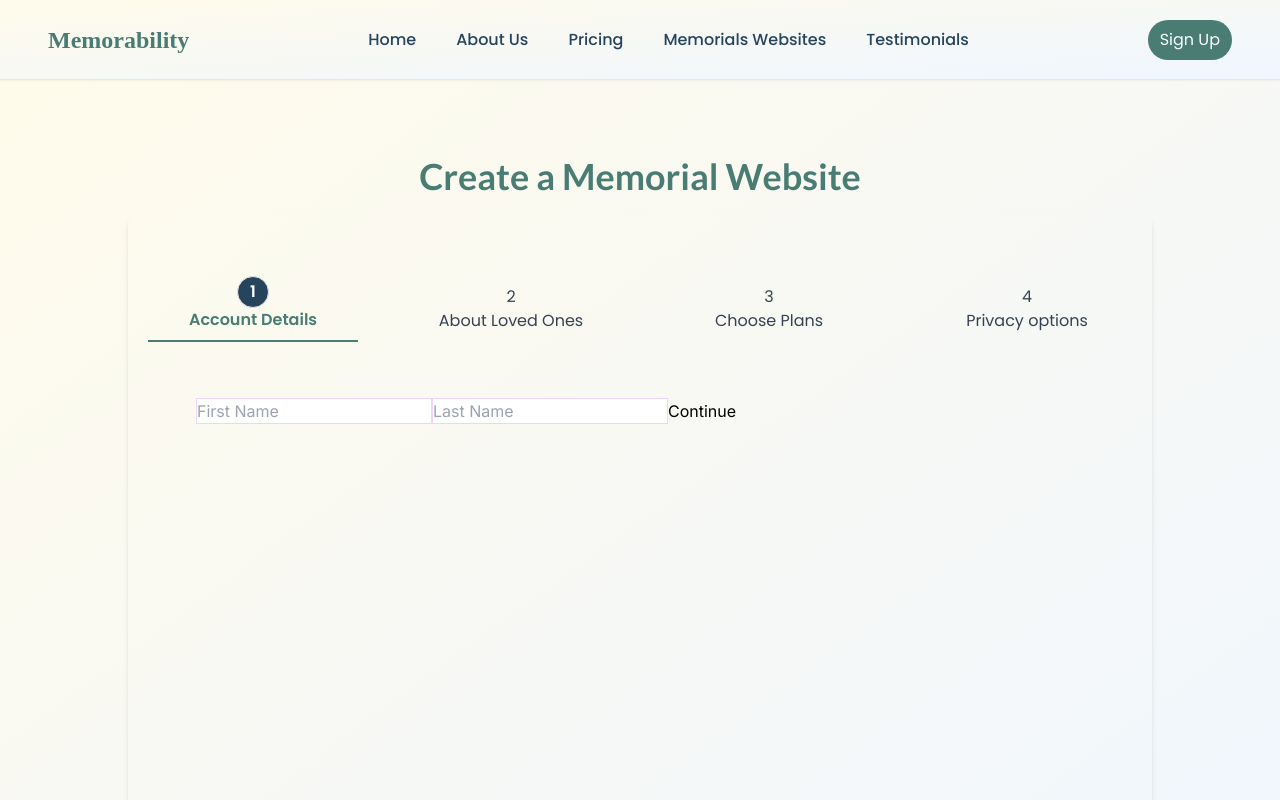
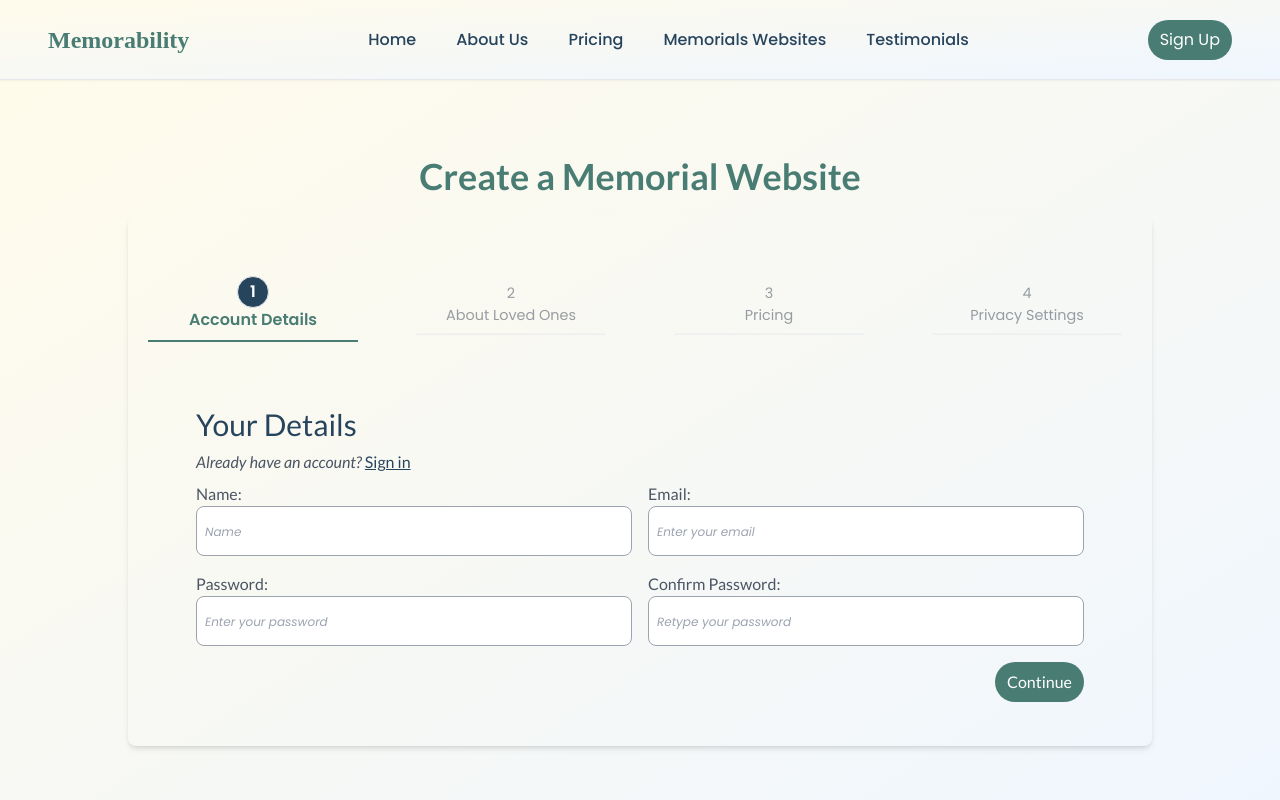
Before and after one commit to sudip-pandey25/MemorialWebsite, a Next.js app: page /creatememorial/register in a window 1280 px wide. Shown: the top 800 px of the page. Built offline with nearby package versions, Linux system fonts and the light colour scheme; a web font is replaced by a local one.

Commit message:
Register page setup

```diff
--- a/package.json
+++ b/package.json
@@ -10,6 +10,7 @@
   },
   "dependencies": {
     "clsx": "^2.1.1",
+    "framer-motion": "^12.4.1",
     "lottie-react": "^2.4.1",
     "lucide-react": "^0.474.0",
     "next": "15.1.6",
--- a/src/app/components/creatememorial/Heading.jsx
+++ b/src/app/components/creatememorial/Heading.jsx
@@ -1,26 +1,48 @@
 import React from "react";
+import { motion } from "framer-motion";
 
-const Heading = () => {
+const Heading = ({ active }) => {
+  const activeClassName = "text-foreground border-foreground font-semibold";
+  const activeSpan =
+    "border bg-primary rounded-full text-white w-5 h-5 lg:w-8 lg:h-8";
+
+  const headingVariants = {
+    initial: { opacity: 0.5, scale: 0.9 },
+    active: { opacity: 1, scale: 1 },
+  };
+
   return (
-    <div className="flex gap-12 justify-center items-center text-center my-10 w-full text-xs lg:text-base font-poppins text-gray-700 ">
-      <div className="heading-1 flex flex-col items-center justify-center pb-2 border-b-2 text-foreground border-foreground font-semibold flex-1">
-        <span className="flex items-center justify-center border bg-primary rounded-full text-white w-5 h-5 lg:w-8 lg:h-8">
-          1
-        </span>
-        <h1>Account Details</h1>
-      </div>
-      <div className="heading-1 flex flex-col items-center justify-center flex-1">
-        <span>2</span>
-        <h1>About Loved Ones</h1>
-      </div>
-      <div className="heading-1 flex flex-col items-center justify-center flex-1">
-        <span>3</span>
-        <h1>Choose Plans</h1>
-      </div>
-      <div className="heading-1 flex flex-col items-center justify-center flex-1">
-        <span>4</span>
-        <h1>Privacy options</h1>
-      </div>
+    <div className="flex gap-12 justify-center items-center text-center my-10 w-full text-xs lg:text-base font-poppins text-gray-700 transition-all duration-300 ease-in-out">
+      {[
+        "Account Details",
+        "About Loved Ones",
+        "Pricing",
+        "Privacy Settings",
+      ].map((title, index) => {
+        const isActive = active === index + 1;
+
+        return (
+          <motion.div
+            key={index}
+            variants={headingVariants}
+            initial="initial"
+            animate={isActive ? "active" : "initial"}
+            className={`heading-1 flex flex-col items-center justify-center pb-2 border-b-2 flex-1 ${
+              isActive ? `${activeClassName}` : ""
+            }`}
+            transition={{ duration: 0.3 }}
+          >
+            <motion.span
+              className={`flex items-center justify-center ${
+                isActive ? `${activeSpan}` : ""
+              }`}
+            >
+              {index + 1}
+            </motion.span>
+            <h1>{title}</h1>
+          </motion.div>
+        );
+      })}
     </div>
   );
 };
--- a/src/app/creatememorial/register/page.jsx
+++ b/src/app/creatememorial/register/page.jsx
@@ -1,33 +1,150 @@
 "use client";
-import Link from "next/link";
-import React from "react";
 
-const page = () => {
+import { useRouter } from "next/navigation";
+import React, { useState } from "react";
+
+const Page = () => {
+  const [formData, setFormData] = useState({
+    name: "",
+    email: "",
+    password: "",
+    confirmPassword: "",
+  });
+
+  const router = useRouter();
+
+  const [formErrors, setFormErrors] = useState({});
+
+  const handleChange = (e) => {
+    const { id, value } = e.target;
+    setFormData({ ...formData, [id]: value });
+  };
+
+  const validateForm = () => {
+    let errors = {};
+
+    if (!formData.name) errors.name = "Name is required";
+    if (!formData.email) errors.email = "Email is required";
+    if (!formData.password) errors.password = "Password is required";
+    if (!formData.confirmPassword)
+      errors.confirmPassword = "Confirm password is required";
+    if (formData.password !== formData.confirmPassword) {
+      errors.confirmPassword = "Passwords do not match";
+    }
+
+    setFormErrors(errors);
+    return Object.keys(errors).length === 0;
+  };
+
+  const handleSubmit = (e) => {
+    e.preventDefault();
+    if (validateForm()) {
+      router.push(`/creatememorial/details`);
+      console.log("Form is valid, proceed!");
+    }
+  };
+
   return (
-    <div className="h-[70vh] px-4 md:px-6 lg:px-8 xl:px-12 py-4">
-      <input
-        type="text"
-        // onChange={(e) => setFirstName(e.target.value)}
-        className="border border-purple-200"
-        placeholder="First Name"
-      />
-
-      <input
-        type="text"
-        // onChange={(e) => setLastName(e.target.value)}
-        className="border border-purple-200"
-        placeholder="Last Name"
-      />
-
-      <Link
-        href={{
-          pathname: "/creatememorial/details",
-        }}
+    <div className="h-fit px-4 md:px-6 lg:px-8 xl:px-12 py-4 font-lato">
+      <p className="py-2 text-2xl font-medium text-primary md:text-3xl">
+        Your Details
+      </p>
+      <p className="text-xs md:text-base text-gray-600 italic">
+        Already have an account?{" "}
+        <span className="text-primary underline not-italic ">Sign in</span>
+      </p>
+      <form
+        onSubmit={handleSubmit}
+        className="py-2 grid grid-cols-1 md:grid-cols-2 gap-2 md:gap-4"
       >
-        <button>Continue</button>
-      </Link>
+        <div>
+          <label
+            htmlFor="name"
+            className="text-xs md:text-base mb-2 text-gray-600"
+          >
+            Name:
+          </label>
+          <input
+            type="text"
+            id="name"
+            value={formData.name}
+            onChange={handleChange}
+            placeholder="Name"
+            className="border border-gray-400 outline-none text-base font-poppins px-2 py-3 focus:border-b focus:border-primary transition-all duration-300 ease-in-out w-full focus:bg-primary focus:text-white rounded-lg placeholder:italic placeholder:text-xs"
+          />
+          {formErrors.name && (
+            <p className="text-red-500 text-xs">{formErrors.name}</p>
+          )}
+        </div>
+        <div>
+          <label
+            htmlFor="email"
+            className="text-xs md:text-base pb-2 text-gray-600"
+          >
+            Email:
+          </label>
+          <input
+            type="email"
+            id="email"
+            value={formData.email}
+            onChange={handleChange}
+            placeholder="Enter your email"
+            className="border border-gray-400 outline-none text-base font-poppins px-2 py-3 focus:border-b focus:border-primary transition-all duration-300 ease-in-out w-full focus:bg-primary focus:text-white rounded-lg placeholder:italic placeholder:text-xs"
+          />
+          {formErrors.email && (
+            <p className="text-red-500 text-xs">{formErrors.email}</p>
+          )}
+        </div>
+        <div>
+          <label
+            htmlFor="password"
+            className="text-xs md:text-base pb-2 text-gray-600"
+          >
+            Password:
+          </label>
+          <input
+            type="password"
+            id="password"
+            value={formData.password}
+            onChange={handleChange}
+            placeholder="Enter your password"
+            className="border border-gray-400 outline-none text-base font-poppins px-2 py-3 focus:border-b focus:border-primary transition-all duration-300 ease-in-out w-full focus:bg-primary focus:text-white rounded-lg placeholder:italic placeholder:text-xs"
+          />
+          {formErrors.password && (
+            <p className="text-red-500 text-xs">{formErrors.password}</p>
+          )}
+        </div>
+        <div>
+          <label
+            htmlFor="confirmPassword"
+            className="text-xs pb-2 text-gray-600 md:text-base"
+          >
+            Confirm Password:
+          </label>
+          <input
+            type="password"
+            id="confirmPassword"
+            value={formData.confirmPassword}
+            onChange={handleChange}
+            placeholder="Retype your password"
+            className="border border-gray-400 outline-none text-base font-poppins px-2 py-3 focus:border-b focus:border-primary transition-all duration-300 ease-in-out w-full focus:bg-primary focus:text-white rounded-lg placeholder:italic placeholder:text-xs"
+          />
+          {formErrors.confirmPassword && (
+            <p className="text-red-500 text-xs">{formErrors.confirmPassword}</p>
+          )}
+        </div>
+        <div></div>
+        <div className="flex flex-row justify-end">
+          <button
+            type="submit"
+            className="bg-foreground px-3 py-2 rounded-full hover:px-4  transition-all duration-300 ease-in-out hover:shadow-sm text-white"
+          >
+            Continue
+          </button>
+        </div>
+      </form>
     </div>
   );
 };
 
-export default page;
+export default Page;
```
Also changed, not shown: 1 other file (tests, documents, lock files or other folders).
